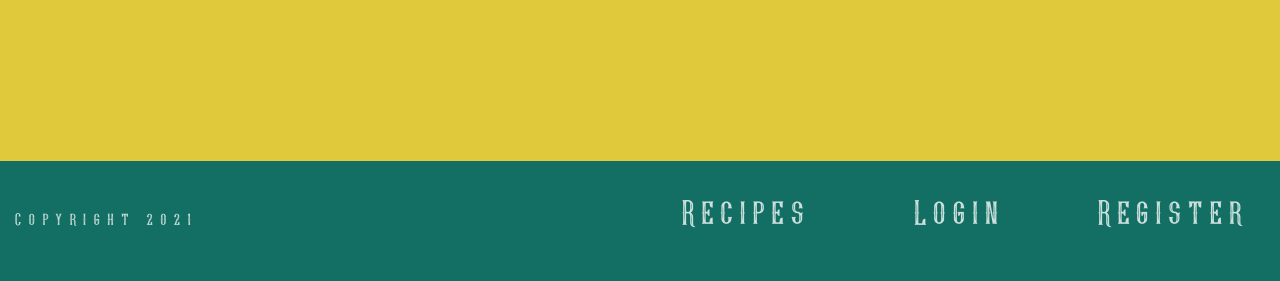
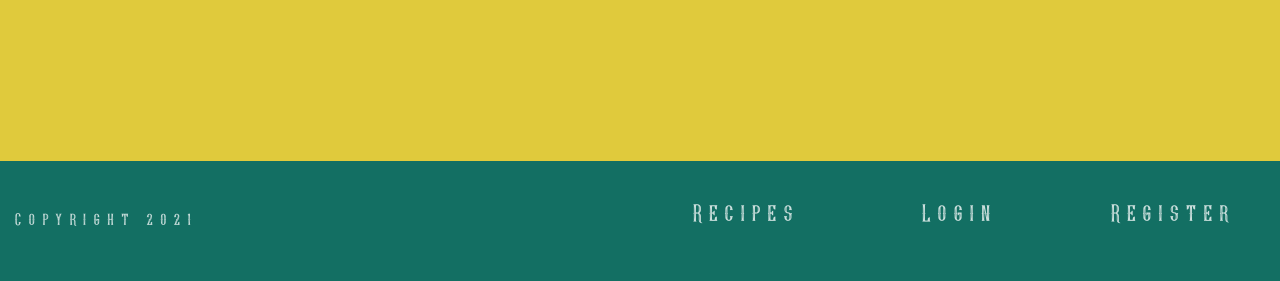
Before and after one commit to richardthorp/rodeo, a Flask app: page /all_recipes in a window 1280 px wide. Shown: the part 519-800 px from the top of the page. Run offline with Flask 2, Linux system fonts and the light colour scheme; data that the repository does not hold is empty; some libraries are stand-ins or nearby versions.

Commit message:
Ensure nav and footer links don't jump to 2 lines

```diff
--- a/static/css/style.css
+++ b/static/css/style.css
@@ -650,6 +650,13 @@ label i {
     #logo {
         font-size: 5rem;
     }
+    .custom-nav-links {
+        font-size: 1.6rem;
+    }
+    .footer-links {
+        font-size: 1.4rem;
+        padding: 0;
+    }
     .about-title {
         left: 30%;
         font-size: 5rem;
--- a/templates/all_recipes.html
+++ b/templates/all_recipes.html
@@ -9,8 +9,9 @@
                 <div class="recipe-image-container">
                     <img src="{{ url_for('get_image', image_name = recipe.image_name) }}" alt="">
                 </div>
+                <h4 class="recipe-title logo-font">{{ recipe.name }}</h4>
+            </a>
             <div>
-                    <h4 class="recipe-title logo-font">{{ recipe.name }}</h4>
                 {% if recipe.average_rating == 1 %}
                 <span class="star coloured-star">&#9733;</span>
                 <span class="star blank-star">&#9733;</span>
@@ -49,7 +50,6 @@
                 <span class="star blank-star">&#9733;</span>
                 {% endif %}
             </div>
-            </a>
         </div>
     </div>
     {% endfor %}
```
Lines whose indentation alone changed are shown as unchanged.
